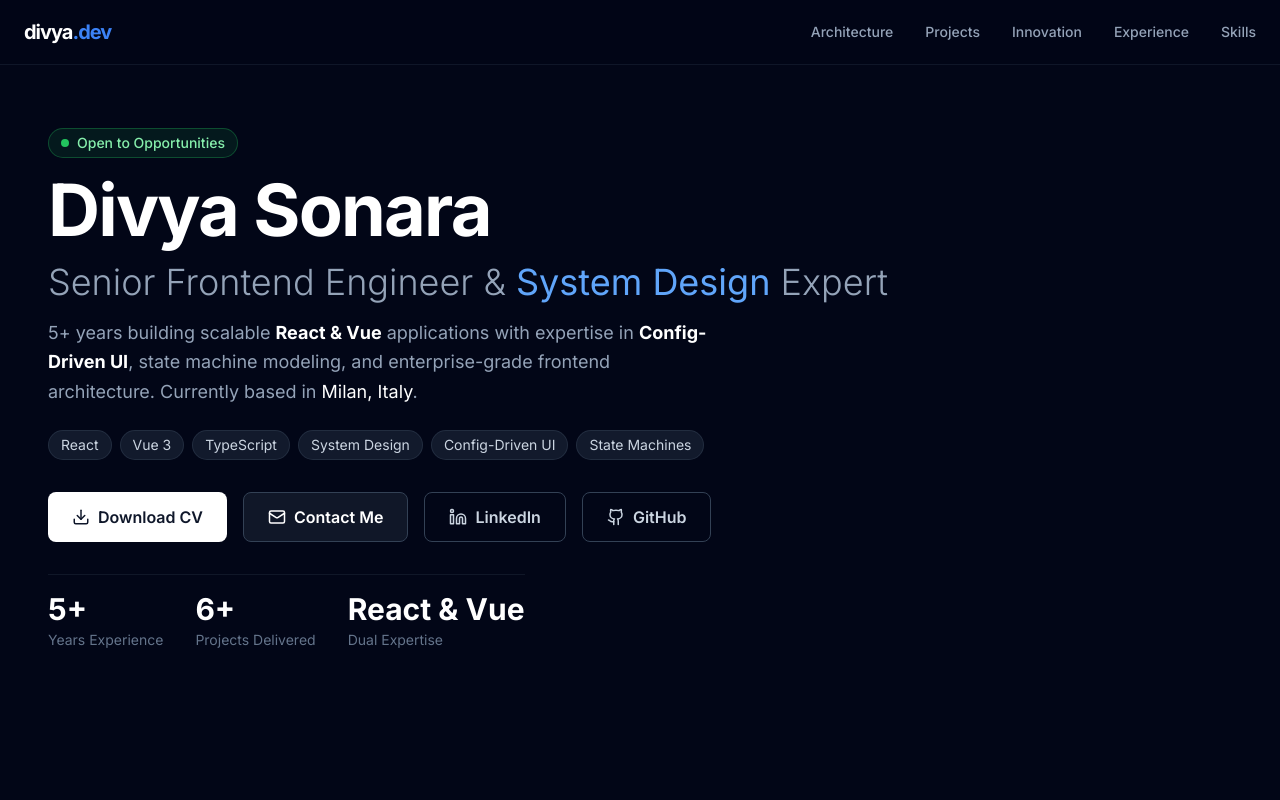
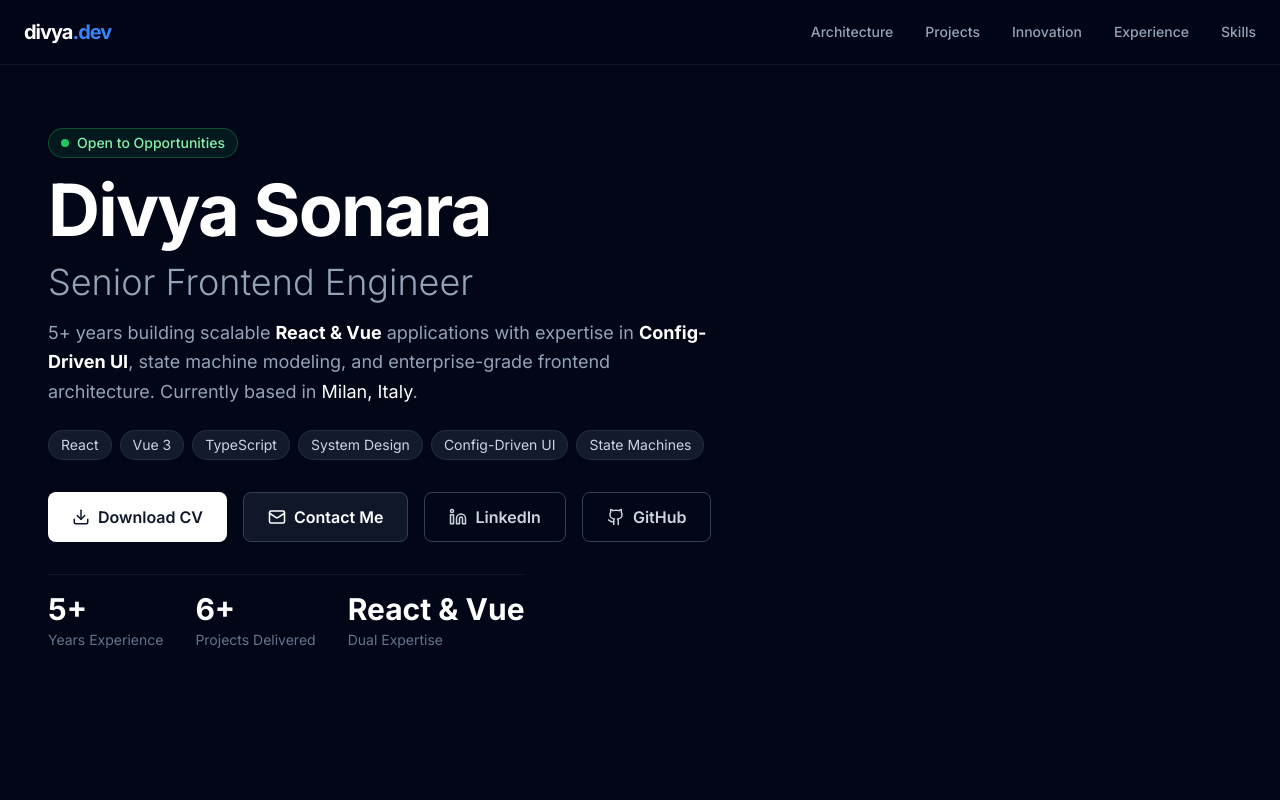
Before and after one commit to divyasonara7/portfolio, a React (Vite) app: page / in a window 1280 px wide. Shown: the top 800 px of the page. Built offline with nearby package versions, Linux system fonts and the light colour scheme.

Commit message:
fix: naming

```diff
--- a/src/components/layout/Footer.tsx
+++ b/src/components/layout/Footer.tsx
@@ -48,7 +48,7 @@ const Footer: React.FC = () => {
 
                 {/* Copyright */}
                 <p className="text-center text-slate-600 text-xs">
-                    © {currentYear} Divya Sonara • Senior Frontend Engineer & System Design Expert
+                    © {currentYear} Divya Sonara • Senior Frontend Engineer
                 </p>
             </div>
         </footer>
--- a/src/components/sections/Hero.tsx
+++ b/src/components/sections/Hero.tsx
@@ -48,7 +48,7 @@ const Hero: React.FC = () => {
                     Divya Sonara
                 </h1>
                 <h2 className="text-2xl md:text-4xl font-light text-slate-400">
-                    Senior Frontend Engineer &amp; <span className="text-blue-400 font-normal">System Design</span> Expert
+                    Senior Frontend Engineer
                 </h2>
                 <p className="max-w-2xl text-lg text-slate-400 leading-relaxed">
                     {yearsOfExperience} years building scalable <strong className="text-white">React & Vue</strong> applications
--- a/src/constants/constants.ts
+++ b/src/constants/constants.ts
@@ -6,7 +6,7 @@ export const CV_PATH = "/DIVYA_SONARA_CV.pdf";
 export const GITHUB = "https://github.com/divyasonara7";
 export const LOCATION = "Milan, Italy";
 
-export const RESUME_SUMMARY = `Senior Frontend Architect & System Design Expert with 4+ years of experience building scalable applications across both React and Vue ecosystems. I specialize in configuration-driven UI, complex state management, and 'Build vs Buy' architectural strategy. I leverage advanced CodeGen AI workflows to accelerate development cycles and ensure high-quality, maintainable code standards.`;
+export const RESUME_SUMMARY = `Senior Frontend Architect with 4+ years architecting scalable applications across both React and Vue ecosystems. I specialize in configuration-driven UI, complex state management, and 'Build vs Buy' architectural strategy. I leverage advanced CodeGen AI workflows to accelerate development cycles and ensure high-quality, maintainable code standards.`;
 
 export const PROJECTS: Project[] = [
   {
```
